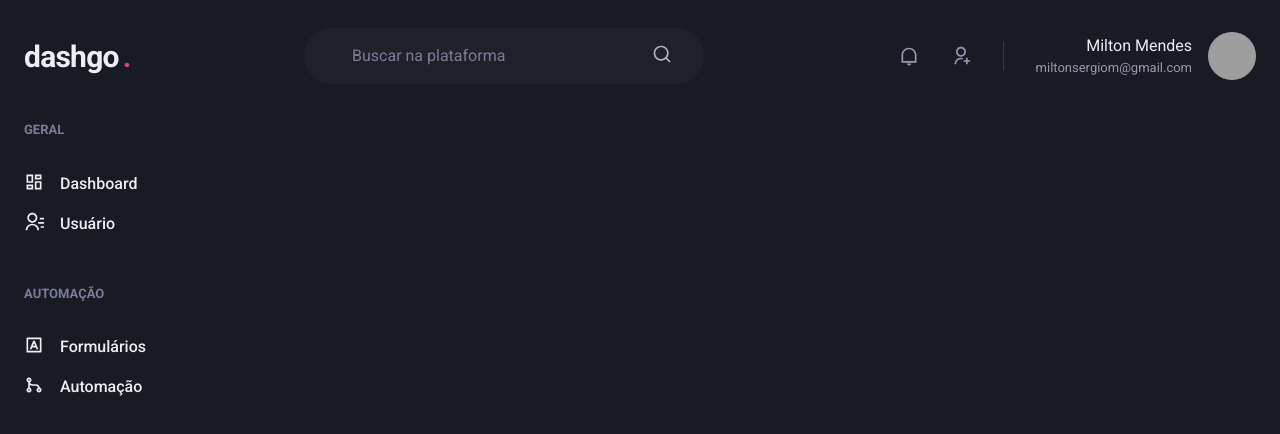
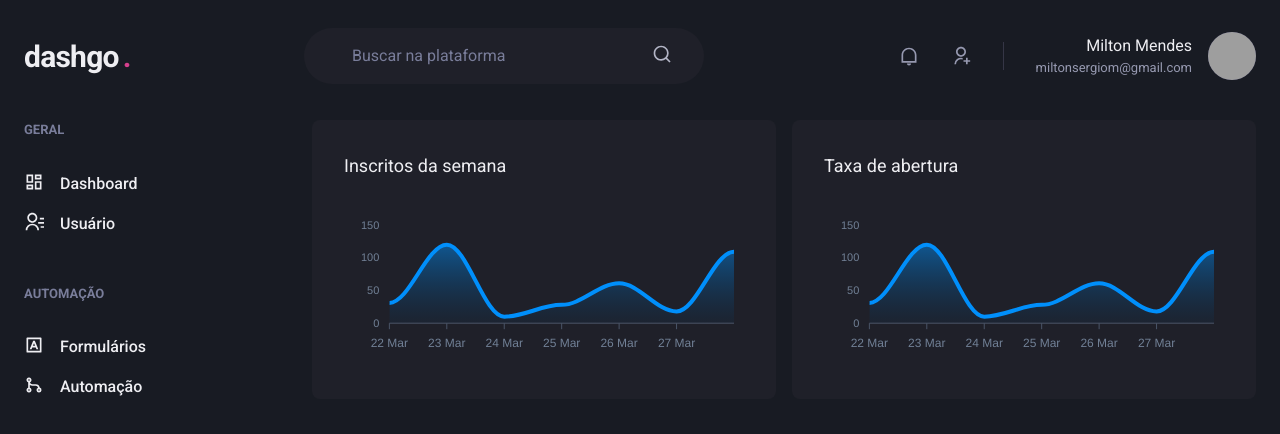
Before and after one commit to miltonsmendes/dashgo, a Next.js app: page /dashboard in a window 1280 px wide. Shown: the top 434 px of the page. Built offline with nearby package versions, Linux system fonts and the light colour scheme; grey boxes are pictures that could not be loaded.

Commit message:
Added Charts.

```diff
--- a/package.json
+++ b/package.json
@@ -13,9 +13,11 @@
     "@chakra-ui/react": "^1.6.6",
     "@emotion/react": "^11.4.1",
     "@emotion/styled": "^11.3.0",
+    "apexcharts": "^3.32.1",
     "framer-motion": "^4.1.17",
     "next": "11.1.0",
     "react": "17.0.2",
+    "react-apexcharts": "^1.3.9",
     "react-dom": "17.0.2",
     "react-icons": "^4.3.1"
   },
--- a/src/pages/dashboard.tsx
+++ b/src/pages/dashboard.tsx
@@ -1,6 +1,64 @@
-import { Flex } from '@chakra-ui/react';
+import { Box, Flex, SimpleGrid, Text, theme } from '@chakra-ui/react';
+import dynamic from 'next/dynamic';
 import { Header } from '../components/Header';
 import { Sidebar } from '../components/Sidebar';
+
+const Chart = dynamic(() => import('react-apexcharts'), {
+  ssr: false,
+});
+
+const options = {
+  chart: {
+    toolbar: {
+      show: false,
+    },
+    zoom: {
+      enable: false,
+    },
+    foreColor: theme.colors.gray[500],
+  },
+  grid: {
+    show: false,
+  },
+  dataLabels: {
+    enabled: false,
+  },
+  tooltip: {
+    enabled: false,
+  },
+  xaxis: {
+    type: 'datetime',
+    axisBorder: {
+      color: theme.colors.gray[600]
+    },
+    axisTicks: {
+      color: theme.colors.gray[600]
+    },
+    categories: [
+      '2021-03-22T00:00:00.000Z',
+      '2021-03-23T00:00:00.000Z',
+      '2021-03-24T00:00:00.000Z',
+      '2021-03-25T00:00:00.000Z',
+      '2021-03-26T00:00:00.000Z',
+      '2021-03-27T00:00:00.000Z',
+      '2021-03-28T00:00:00.000Z',
+    ],
+  },
+  fill: {
+    opacity: 0.3,
+    type: 'gradient',
+    gradient: {
+      shade: 'dark',
+      opacityFrom: 0.7,
+      opacityTo: 0.3,
+    },
+  },
+};
+
+const series = [
+  { name: 'series1', data: [31, 120, 10, 28, 61, 18, 109] }
+];
+
 
 export default function Dashboard() {
   return (
@@ -8,9 +66,32 @@
       <Header />
 
       <Flex w="100%" my="6" maxWidth={1480} mx="auto" px="6">
-      <Sidebar />
+        <Sidebar />
+
+        <SimpleGrid flex="1" gap="4" minChildWidth="320px" align="flex-start">
+          <Box
+            p="8"
+            bg="gray.800"
+            borderRadius={8}
+            pb="4"
+          >
+            <Text fontSize="lg" mb="4">Inscritos da semana</Text>
+            <Chart options={options} series={series} type="area" height={160} />
+          </Box>
+
+          <Box
+            p="8"
+            bg="gray.800"
+            borderRadius={8}
+            pb="4"
+          >
+            <Text fontSize="lg" mb="4">Taxa de abertura</Text>
+            <Chart options={options} series={series} type="area" height={160} />
+          </Box>
+
+        </SimpleGrid>
+
       </Flex>
     </Flex>
-
   )
 }
```
Also changed, not shown: 1 other file (tests, documents, lock files or other folders).
